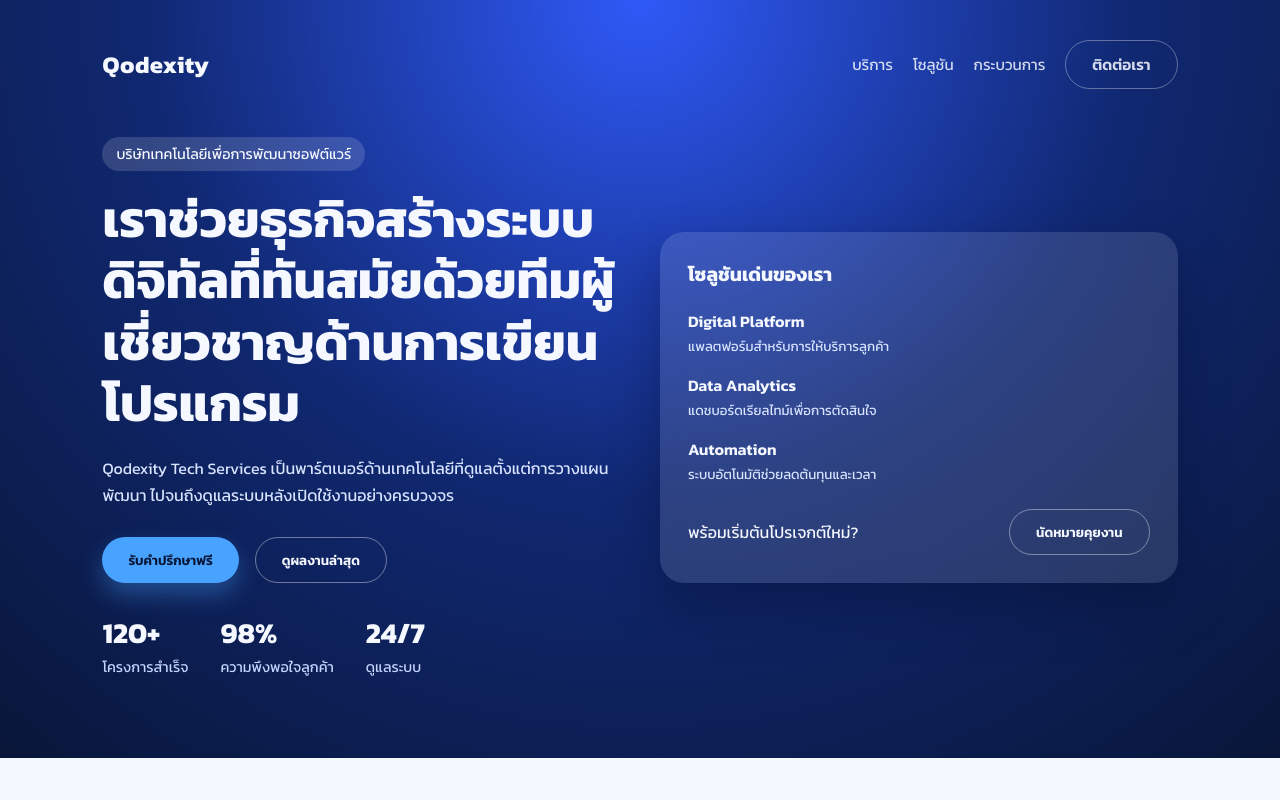
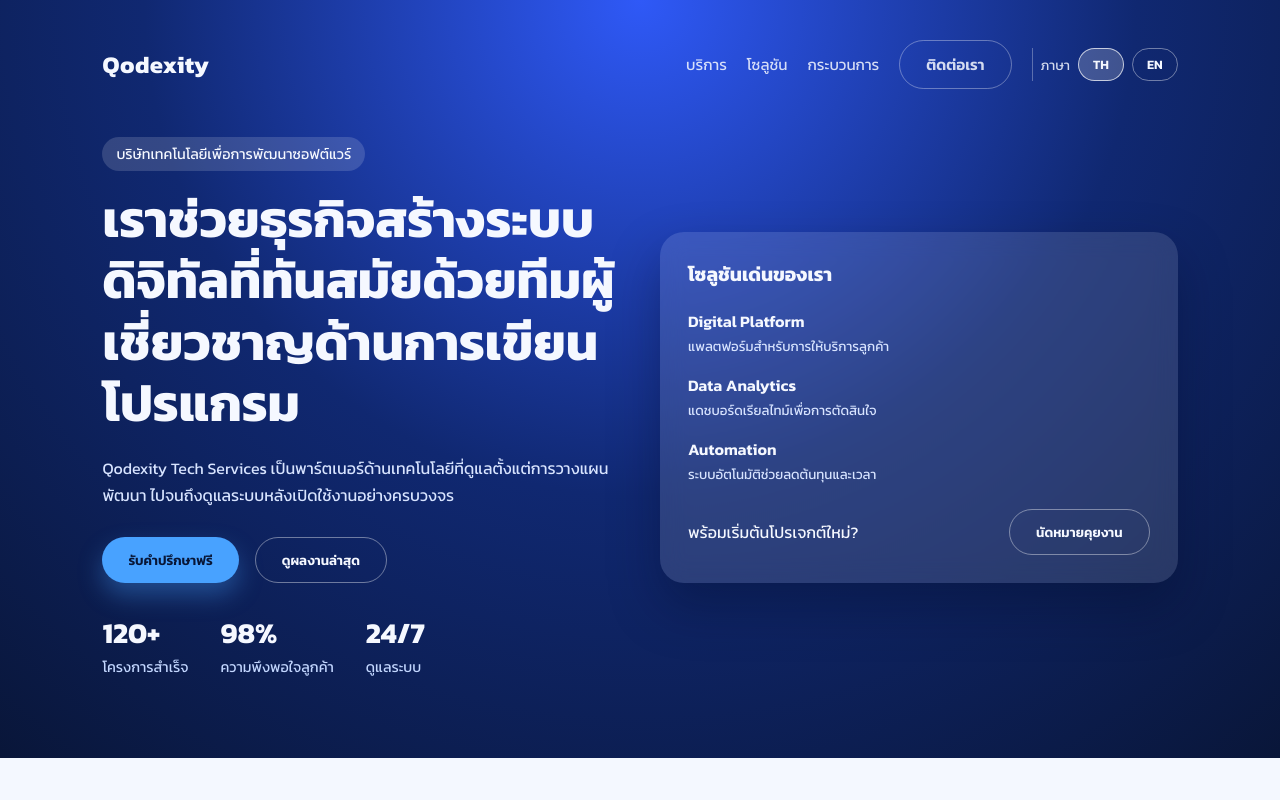
Before and after one commit to 107ygbd-blip/website1, a React (Vite) app: page / in a window 1280 px wide. Shown: the top 800 px of the page. Built offline with nearby package versions, Linux system fonts and the light colour scheme.

Commit message:
Add Thai and English language support

```diff
--- a/src/App.jsx
+++ b/src/App.jsx
@@ -1,4 +1,50 @@
-const services = [
+import { useState } from 'react';
+
+const content = {
+  th: {
+    nav: {
+      logo: 'Qodexity',
+      services: 'บริการ',
+      solutions: 'โซลูชัน',
+      process: 'กระบวนการ',
+      contact: 'ติดต่อเรา',
+      languageLabel: 'ภาษา'
+    },
+    hero: {
+      tag: 'บริษัทเทคโนโลยีเพื่อการพัฒนาซอฟต์แวร์',
+      title:
+        'เราช่วยธุรกิจสร้างระบบดิจิทัลที่ทันสมัยด้วยทีมผู้เชี่ยวชาญด้านการเขียนโปรแกรม',
+      subtitle:
+        'Qodexity Tech Services เป็นพาร์ตเนอร์ด้านเทคโนโลยีที่ดูแลตั้งแต่การวางแผน พัฒนา ไปจนถึงดูแลระบบหลังเปิดใช้งานอย่างครบวงจร',
+      primaryCta: 'รับคำปรึกษาฟรี',
+      secondaryCta: 'ดูผลงานล่าสุด',
+      metrics: [
+        { value: '120+', label: 'โครงการสำเร็จ' },
+        { value: '98%', label: 'ความพึงพอใจลูกค้า' },
+        { value: '24/7', label: 'ดูแลระบบ' }
+      ],
+      cardTitle: 'โซลูชันเด่นของเรา',
+      cardItems: [
+        {
+          title: 'Digital Platform',
+          detail: 'แพลตฟอร์มสำหรับการให้บริการลูกค้า'
+        },
+        {
+          title: 'Data Analytics',
+          detail: 'แดชบอร์ดเรียลไทม์เพื่อการตัดสินใจ'
+        },
+        {
+          title: 'Automation',
+          detail: 'ระบบอัตโนมัติช่วยลดต้นทุนและเวลา'
+        }
+      ],
+      cardCta: 'นัดหมายคุยงาน',
+      cardFooter: 'พร้อมเริ่มต้นโปรเจกต์ใหม่?'
+    },
+    services: {
+      title: 'บริการหลัก',
+      subtitle: 'โซลูชันครบวงจรสำหรับองค์กรที่ต้องการยกระดับบริการด้วยซอฟต์แวร์คุณภาพสูง',
+      items: [
         {
           title: 'พัฒนาซอฟต์แวร์ตามความต้องการ',
           description:
@@ -14,15 +60,25 @@ const services = [
           description:
             'จัดการ CI/CD, Cloud Infrastructure และการมอนิเตอร์เพื่อให้ระบบเสถียรตลอดเวลา'
         }
-];
-
-const highlights = [
+      ]
+    },
+    solutions: {
+      title: 'เหตุผลที่องค์กรเทคโนโลยีเลือกเรา',
+      subtitle: 'เราสร้างความมั่นใจด้วยมาตรฐานการพัฒนาและการดูแลหลังส่งมอบ',
+      highlights: [
         'ทีมวิศวกรที่มีประสบการณ์กับองค์กรเทคโนโลยีชั้นนำ',
         'ออกแบบสถาปัตยกรรมที่ปลอดภัยและรองรับการขยายระบบ',
         'สื่อสารด้วยรายงานที่ชัดเจนและการส่งมอบตรงเวลา'
-];
-
-const steps = [
+      ],
+      panelTitle: 'เทคโนโลยีที่เราใช้',
+      panelDetail:
+        'React, Node.js, Python, AWS, Kubernetes และชุดเครื่องมือที่ทันสมัยเพื่อให้ระบบของคุณพร้อมแข่งขันในตลาด',
+      panelPills: ['Full-Stack', 'Cloud Native', 'Cyber Security', 'UX Research']
+    },
+    process: {
+      title: 'กระบวนการทำงาน',
+      subtitle: 'มีความโปร่งใสทุกขั้นตอน พร้อมรายงานสถานะอย่างสม่ำเสมอ',
+      steps: [
         {
           step: '01',
           title: 'Discovery',
@@ -43,9 +99,12 @@ const steps = [
           title: 'Launch & Care',
           detail: 'ติดตั้งระบบ พร้อมดูแลหลังส่งมอบเพื่อให้ใช้งานได้จริง'
         }
-];
-
-const testimonials = [
+      ]
+    },
+    testimonials: {
+      title: 'เสียงจากลูกค้า',
+      subtitle: 'ทีมของเรามุ่งเน้นผลลัพธ์ที่วัดผลได้และทำงานร่วมกับลูกค้าอย่างใกล้ชิด',
+      items: [
         {
           name: 'คุณปิยะ',
           role: 'CTO, Fintech Startup',
@@ -58,71 +117,224 @@ const testimonials = [
           quote:
             'การสื่อสารดีมาก และส่งมอบงานตรงเวลา ทำให้ทีมของเราทำงานร่วมกันได้อย่างราบรื่น'
         }
-];
+      ]
+    },
+    cta: {
+      title: 'พร้อมสร้างระบบที่ขับเคลื่อนธุรกิจของคุณหรือยัง?',
+      subtitle: 'ติดต่อทีมผู้เชี่ยวชาญของเราเพื่อรับแผนงานและใบเสนอราคาที่เหมาะกับองค์กรคุณ',
+      button: 'ติดต่อผู้เชี่ยวชาญ'
+    },
+    footer: {
+      brand: 'Qodexity Tech Services',
+      description: 'ยกระดับธุรกิจของคุณด้วยบริการด้านการเขียนโปรแกรมและโซลูชันดิจิทัล',
+      contactTitle: 'ติดต่อ',
+      email: 'hello@qodexity.co',
+      phone: '02-123-4567',
+      locationTitle: 'ที่ตั้งสำนักงาน',
+      location: 'อาคาร The Blue Hub, กรุงเทพฯ',
+      hours: 'เปิดทำการ จ.-ศ. 09:00-18:00'
+    }
+  },
+  en: {
+    nav: {
+      logo: 'Qodexity',
+      services: 'Services',
+      solutions: 'Solutions',
+      process: 'Process',
+      contact: 'Contact',
+      languageLabel: 'Language'
+    },
+    hero: {
+      tag: 'Technology company for software development',
+      title: 'We build modern digital systems with a seasoned programming team.',
+      subtitle:
+        'Qodexity Tech Services is your technology partner from planning and development to post-launch support.',
+      primaryCta: 'Get a free consultation',
+      secondaryCta: 'View recent work',
+      metrics: [
+        { value: '120+', label: 'Projects delivered' },
+        { value: '98%', label: 'Client satisfaction' },
+        { value: '24/7', label: 'System support' }
+      ],
+      cardTitle: 'Featured solutions',
+      cardItems: [
+        {
+          title: 'Digital Platform',
+          detail: 'Service platforms for better customer experiences'
+        },
+        {
+          title: 'Data Analytics',
+          detail: 'Real-time dashboards for smarter decisions'
+        },
+        {
+          title: 'Automation',
+          detail: 'Workflow automation that saves time and cost'
+        }
+      ],
+      cardCta: 'Book a discovery call',
+      cardFooter: 'Ready to start your next project?'
+    },
+    services: {
+      title: 'Core services',
+      subtitle: 'End-to-end solutions for organizations upgrading with high-quality software.',
+      items: [
+        {
+          title: 'Custom software development',
+          description:
+            'Build scalable web and mobile apps with flexible APIs and future-ready architectures.'
+        },
+        {
+          title: 'Technology consulting',
+          description:
+            'Assess legacy systems, plan modernization, and choose the right tools and stacks.'
+        },
+        {
+          title: 'Managed systems & DevOps',
+          description:
+            'Run CI/CD, cloud infrastructure, and monitoring for always-on performance.'
+        }
+      ]
+    },
+    solutions: {
+      title: 'Why leading tech teams choose us',
+      subtitle: 'We build confidence through high standards in delivery and long-term care.',
+      highlights: [
+        'Seasoned engineers with enterprise technology experience',
+        'Secure architectures designed to scale with your business',
+        'Clear reporting and on-time delivery at every stage'
+      ],
+      panelTitle: 'Our technology stack',
+      panelDetail:
+        'React, Node.js, Python, AWS, Kubernetes, and modern tooling to keep you competitive.',
+      panelPills: ['Full-Stack', 'Cloud Native', 'Cyber Security', 'UX Research']
+    },
+    process: {
+      title: 'Delivery process',
+      subtitle: 'Transparent checkpoints with consistent progress reports.',
+      steps: [
+        {
+          step: '01',
+          title: 'Discovery',
+          detail: 'Understand business goals and identify critical challenges.'
+        },
+        {
+          step: '02',
+          title: 'Solution Design',
+          detail: 'Design the technical solution and a delivery roadmap.'
+        },
+        {
+          step: '03',
+          title: 'Development',
+          detail: 'Build and test with quality standards and best practices.'
+        },
+        {
+          step: '04',
+          title: 'Launch & Care',
+          detail: 'Deploy and provide post-launch support for real-world usage.'
+        }
+      ]
+    },
+    testimonials: {
+      title: 'Client feedback',
+      subtitle: 'We focus on measurable outcomes and close collaboration.',
+      items: [
+        {
+          name: 'Piya',
+          role: 'CTO, Fintech Startup',
+          quote:
+            'Qodexity helped us scale to 5x users with a clear DevOps plan that keeps everything stable.'
+        },
+        {
+          name: 'Siri',
+          role: 'Head of Product, SaaS Company',
+          quote:
+            'Communication was excellent and delivery was on time, making collaboration seamless.'
+        }
+      ]
+    },
+    cta: {
+      title: 'Ready to build the digital systems that move your business forward?',
+      subtitle: 'Talk to our experts for a roadmap and pricing that fits your organization.',
+      button: 'Contact our experts'
+    },
+    footer: {
+      brand: 'Qodexity Tech Services',
+      description: 'Elevate your business with programming services and digital solutions.',
+      contactTitle: 'Contact',
+      email: 'hello@qodexity.co',
+      phone: '+66 2 123 4567',
+      locationTitle: 'Office',
+      location: 'The Blue Hub Building, Bangkok',
+      hours: 'Open Mon-Fri, 09:00-18:00'
+    }
+  }
+};
 
 const App = () => {
+  const [language, setLanguage] = useState('th');
+  const copy = content[language];
   return (
     <div className="app">
       <header className="hero">
         <nav className="nav">
-          <div className="logo">Qodexity</div>
+          <div className="logo">{copy.nav.logo}</div>
           <div className="nav-links">
-            <a href="#services">บริการ</a>
-            <a href="#solutions">โซลูชัน</a>
-            <a href="#process">กระบวนการ</a>
+            <a href="#services">{copy.nav.services}</a>
+            <a href="#solutions">{copy.nav.solutions}</a>
+            <a href="#process">{copy.nav.process}</a>
             <a href="#contact" className="button ghost">
-              ติดต่อเรา
+              {copy.nav.contact}
             </a>
+            <div className="language-toggle">
+              <span>{copy.nav.languageLabel}</span>
+              <button
+                className={`button ghost ${language === 'th' ? 'active' : ''}`}
+                onClick={() => setLanguage('th')}
+                type="button"
+              >
+                TH
+              </button>
+              <button
+                className={`button ghost ${language === 'en' ? 'active' : ''}`}
+                onClick={() => setLanguage('en')}
+                type="button"
+              >
+                EN
+              </button>
+            </div>
           </div>
         </nav>
         <div className="hero-content">
           <div className="hero-text">
-            <p className="tag">บริษัทเทคโนโลยีเพื่อการพัฒนาซอฟต์แวร์</p>
-            <h1>
-              เราช่วยธุรกิจสร้างระบบดิจิทัลที่ทันสมัยด้วยทีมผู้เชี่ยวชาญด้านการเขียนโปรแกรม
-            </h1>
-            <p className="subtitle">
-              Qodexity Tech Services เป็นพาร์ตเนอร์ด้านเทคโนโลยีที่ดูแลตั้งแต่การวางแผน
-              พัฒนา ไปจนถึงดูแลระบบหลังเปิดใช้งานอย่างครบวงจร
-            </p>
+            <p className="tag">{copy.hero.tag}</p>
+            <h1>{copy.hero.title}</h1>
+            <p className="subtitle">{copy.hero.subtitle}</p>
             <div className="hero-actions">
-              <button className="button primary">รับคำปรึกษาฟรี</button>
-              <button className="button secondary">ดูผลงานล่าสุด</button>
+              <button className="button primary">{copy.hero.primaryCta}</button>
+              <button className="button secondary">{copy.hero.secondaryCta}</button>
             </div>
             <div className="metrics">
-              <div>
-                <h3>120+</h3>
-                <span>โครงการสำเร็จ</span>
+              {copy.hero.metrics.map((metric) => (
+                <div key={metric.label}>
+                  <h3>{metric.value}</h3>
+                  <span>{metric.label}</span>
                 </div>
-              <div>
-                <h3>98%</h3>
-                <span>ความพึงพอใจลูกค้า</span>
-              </div>
-              <div>
-                <h3>24/7</h3>
-                <span>ดูแลระบบ</span>
-              </div>
+              ))}
             </div>
           </div>
           <div className="hero-card">
-            <h4>โซลูชันเด่นของเรา</h4>
+            <h4>{copy.hero.cardTitle}</h4>
             <ul>
-              <li>
-                <span>Digital Platform</span>
-                <small>แพลตฟอร์มสำหรับการให้บริการลูกค้า</small>
+              {copy.hero.cardItems.map((item) => (
+                <li key={item.title}>
+                  <span>{item.title}</span>
+                  <small>{item.detail}</small>
                 </li>
-              <li>
-                <span>Data Analytics</span>
-                <small>แดชบอร์ดเรียลไทม์เพื่อการตัดสินใจ</small>
-              </li>
-              <li>
-                <span>Automation</span>
-                <small>ระบบอัตโนมัติช่วยลดต้นทุนและเวลา</small>
-              </li>
+              ))}
             </ul>
             <div className="card-footer">
-              <p>พร้อมเริ่มต้นโปรเจกต์ใหม่?</p>
-              <button className="button ghost">นัดหมายคุยงาน</button>
+              <p>{copy.hero.cardFooter}</p>
+              <button className="button ghost">{copy.hero.cardCta}</button>
             </div>
           </div>
         </div>
@@ -130,13 +342,11 @@ const App = () => {
 
       <section className="section" id="services">
         <div className="section-header">
-          <h2>บริการหลัก</h2>
-          <p>
-            โซลูชันครบวงจรสำหรับองค์กรที่ต้องการยกระดับบริการด้วยซอฟต์แวร์คุณภาพสูง
-          </p>
+          <h2>{copy.services.title}</h2>
+          <p>{copy.services.subtitle}</p>
         </div>
         <div className="grid three">
-          {services.map((service) => (
+          {copy.services.items.map((service) => (
             <article className="card" key={service.title}>
               <h3>{service.title}</h3>
               <p>{service.description}</p>
@@ -147,12 +357,12 @@ const App = () => {
 
       <section className="section alt" id="solutions">
         <div className="section-header">
-          <h2>เหตุผลที่องค์กรเทคโนโลยีเลือกเรา</h2>
-          <p>เราสร้างความมั่นใจด้วยมาตรฐานการพัฒนาและการดูแลหลังส่งมอบ</p>
+          <h2>{copy.solutions.title}</h2>
+          <p>{copy.solutions.subtitle}</p>
         </div>
         <div className="grid two">
           <div className="stack">
-            {highlights.map((item) => (
+            {copy.solutions.highlights.map((item) => (
               <div className="highlight" key={item}>
                 <span className="dot"></span>
                 <p>{item}</p>
@@ -160,16 +370,12 @@ const App = () => {
             ))}
           </div>
           <div className="panel">
-            <h3>เทคโนโลยีที่เราใช้</h3>
-            <p>
-              React, Node.js, Python, AWS, Kubernetes และชุดเครื่องมือที่ทันสมัยเพื่อให้ระบบของคุณ
-              พร้อมแข่งขันในตลาด
-            </p>
+            <h3>{copy.solutions.panelTitle}</h3>
+            <p>{copy.solutions.panelDetail}</p>
             <div className="pill-group">
-              <span>Full-Stack</span>
-              <span>Cloud Native</span>
-              <span>Cyber Security</span>
-              <span>UX Research</span>
+              {copy.solutions.panelPills.map((pill) => (
+                <span key={pill}>{pill}</span>
+              ))}
             </div>
           </div>
         </div>
@@ -177,11 +383,11 @@ const App = () => {
 
       <section className="section" id="process">
         <div className="section-header">
-          <h2>กระบวนการทำงาน</h2>
-          <p>มีความโปร่งใสทุกขั้นตอน พร้อมรายงานสถานะอย่างสม่ำเสมอ</p>
+          <h2>{copy.process.title}</h2>
+          <p>{copy.process.subtitle}</p>
         </div>
         <div className="grid four">
-          {steps.map((item) => (
+          {copy.process.steps.map((item) => (
             <article className="process" key={item.step}>
               <span>{item.step}</span>
               <h3>{item.title}</h3>
@@ -193,11 +399,11 @@ const App = () => {
 
       <section className="section alt">
         <div className="section-header">
-          <h2>เสียงจากลูกค้า</h2>
-          <p>ทีมของเรามุ่งเน้นผลลัพธ์ที่วัดผลได้และทำงานร่วมกับลูกค้าอย่างใกล้ชิด</p>
+          <h2>{copy.testimonials.title}</h2>
+          <p>{copy.testimonials.subtitle}</p>
         </div>
         <div className="grid two">
-          {testimonials.map((item) => (
+          {copy.testimonials.items.map((item) => (
             <article className="testimonial" key={item.name}>
               <p>“{item.quote}”</p>
               <div>
@@ -211,26 +417,26 @@ const App = () => {
 
       <section className="cta" id="contact">
         <div>
-          <h2>พร้อมสร้างระบบที่ขับเคลื่อนธุรกิจของคุณหรือยัง?</h2>
-          <p>ติดต่อทีมผู้เชี่ยวชาญของเราเพื่อรับแผนงานและใบเสนอราคาที่เหมาะกับองค์กรคุณ</p>
+          <h2>{copy.cta.title}</h2>
+          <p>{copy.cta.subtitle}</p>
         </div>
-        <button className="button primary">ติดต่อผู้เชี่ยวชาญ</button>
+        <button className="button primary">{copy.cta.button}</button>
       </section>
 
       <footer className="footer">
         <div>
-          <h3>Qodexity Tech Services</h3>
-          <p>ยกระดับธุรกิจของคุณด้วยบริการด้านการเขียนโปรแกรมและโซลูชันดิจิทัล</p>
+          <h3>{copy.footer.brand}</h3>
+          <p>{copy.footer.description}</p>
         </div>
         <div>
-          <h4>ติดต่อ</h4>
-          <p>hello@qodexity.co</p>
-          <p>02-123-4567</p>
+          <h4>{copy.footer.contactTitle}</h4>
+          <p>{copy.footer.email}</p>
+          <p>{copy.footer.phone}</p>
         </div>
         <div>
-          <h4>ที่ตั้งสำนักงาน</h4>
-          <p>อาคาร The Blue Hub, กรุงเทพฯ</p>
-          <p>เปิดทำการ จ.-ศ. 09:00-18:00</p>
+          <h4>{copy.footer.locationTitle}</h4>
+          <p>{copy.footer.location}</p>
+          <p>{copy.footer.hours}</p>
         </div>
       </footer>
     </div>
--- a/src/index.css
+++ b/src/index.css
@@ -52,6 +52,7 @@ a {
   align-items: center;
   gap: 20px;
   font-size: 0.95rem;
+  flex-wrap: wrap;
 }
 
 .nav-links a {
@@ -125,6 +126,11 @@ a {
   border: 1px solid rgba(255, 255, 255, 0.4);
 }
 
+.button.ghost.active {
+  background: rgba(255, 255, 255, 0.2);
+  border-color: rgba(255, 255, 255, 0.7);
+}
+
 .button:hover {
   transform: translateY(-1px);
   box-shadow: 0 10px 20px rgba(3, 16, 48, 0.25);
@@ -134,6 +140,24 @@ a {
   display: flex;
   gap: 32px;
   flex-wrap: wrap;
+}
+
+.language-toggle {
+  display: inline-flex;
+  align-items: center;
+  gap: 8px;
+  padding-left: 8px;
+  border-left: 1px solid rgba(255, 255, 255, 0.3);
+}
+
+.language-toggle span {
+  font-size: 0.85rem;
+  opacity: 0.85;
+}
+
+.language-toggle .button {
+  padding: 6px 14px;
+  font-size: 0.8rem;
 }
 
 .metrics h3 {
```
Lines whose indentation alone changed are shown as unchanged.
